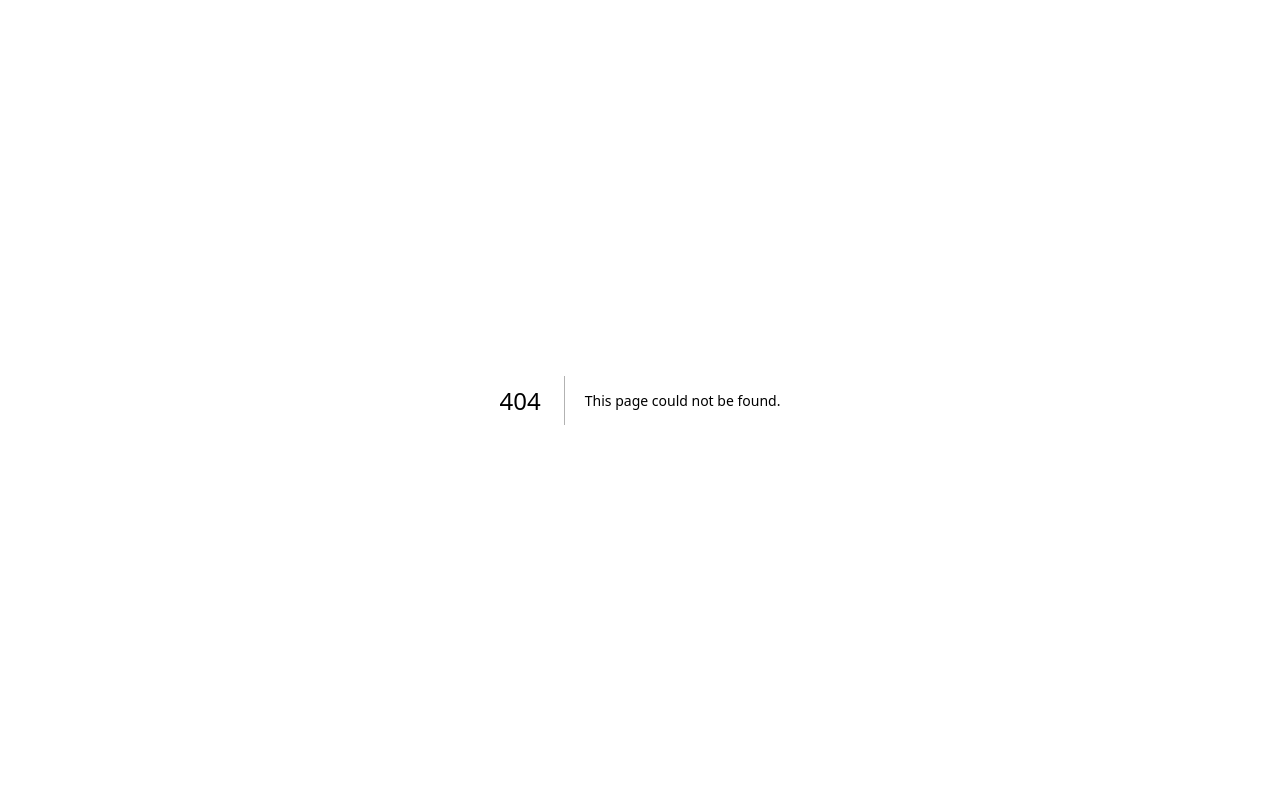
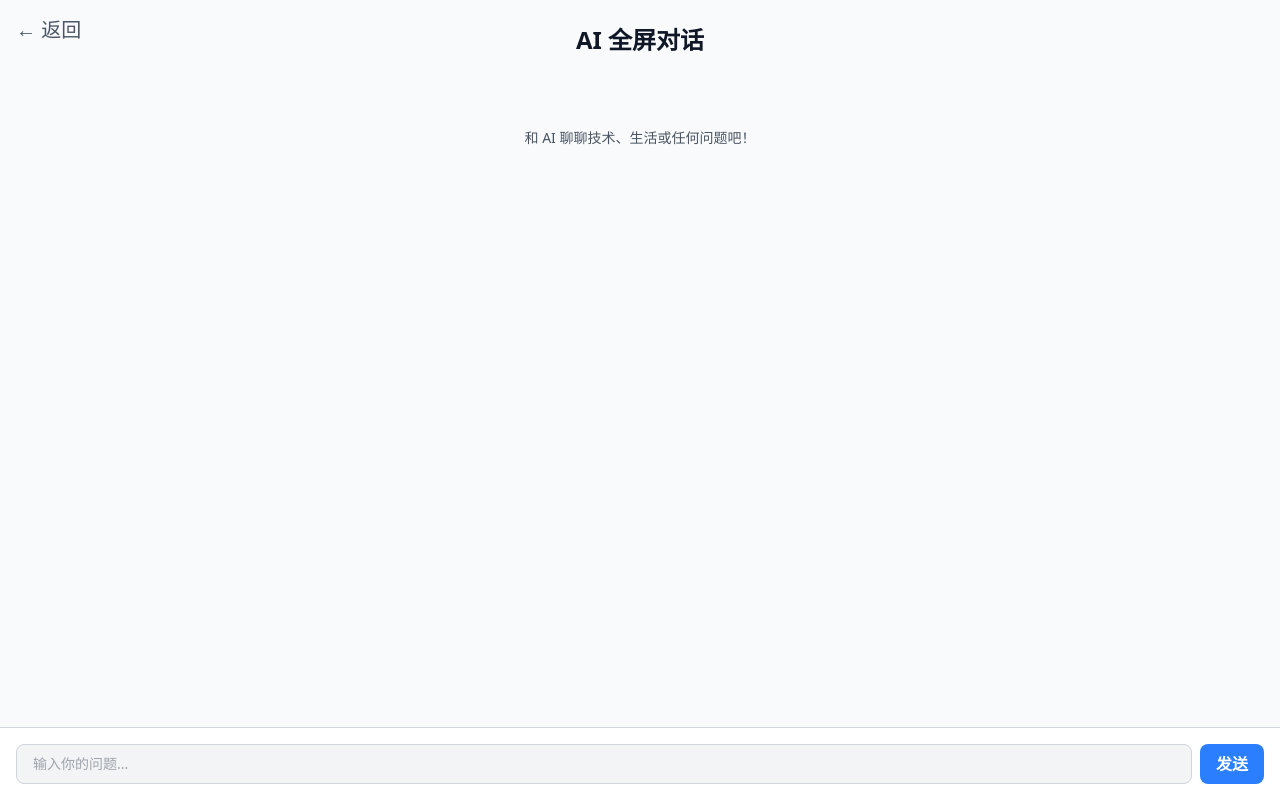
Before and after one commit to xianshi3/Reality-Blog, a Next.js app: page /ai-chat/fullscreen in a window 1280 px wide. Before the commit this address had no page. Built offline with nearby package versions, Linux system fonts and the light colour scheme.

Commit message:
添加AI聊天页面

```diff
--- /dev/null
+++ b/app/ai-chat/fullscreen/page.tsx
@@ -0,0 +1,112 @@
+"use client";  // 标记为客户端组件
+
+import React, { useState, useEffect } from "react";
+
+// 全屏聊天页面组件
+export default function FullscreenChat() {
+  const [messages, setMessages] = useState<any[]>([]);  // 存储聊天消息
+  const [input, setInput] = useState("");               // 存储用户输入的消息
+  const [loading, setLoading] = useState(false);        // 加载状态，用于控制发送消息时的加载动画
+
+  // 从 URL 查询参数中获取消息内容
+  useEffect(() => {
+    const queryMessages = new URLSearchParams(window.location.search).get("messages");
+    if (queryMessages) {
+      try {
+        setMessages(JSON.parse(queryMessages));  // 解析 URL 中的消息并设置
+      } catch (error) {
+        console.error("消息解析失败:", error);
+      }
+    }
+  }, []);
+
+  // 处理发送消息
+  const handleSend = async () => {
+    if (!input.trim() || loading) return;  // 如果输入为空或正在加载，则不发送消息
+    setLoading(true);  // 设置加载状态
+    const newMessages = [...messages, { role: "user", content: input }];
+    setMessages(newMessages);  // 更新消息列表
+    setInput("");  // 清空输入框
+
+    // 模拟 AI 回复 (在实际应用中，应该调用 API 获取 AI 回复)
+    setTimeout(() => {
+      setMessages([
+        ...newMessages,
+        { role: "assistant", content: `AI 回复: ${input}` },  // AI 的回复
+      ]);
+      setLoading(false);  // 结束加载状态
+    }, 1000);  // 模拟延迟
+  };
+
+  return (
+    <div className="min-h-screen flex flex-col bg-gray-50 text-gray-900">
+      {/* 返回按钮 */}
+      <button
+        onClick={() => window.history.back()} // 返回上一页
+        className="absolute top-4 left-4 text-xl text-gray-600 hover:text-gray-800"
+      >
+        ← 返回
+      </button>
+
+      <h1 className="text-center text-2xl font-semibold my-6">AI 全屏对话</h1>
+
+      {/* 聊天消息区 */}
+      <div className="flex-1 overflow-y-auto pb-16 px-4">
+        {/* 如果没有消息，则显示提示语 */}
+        {messages.length === 0 && (
+          <div className="text-gray-400 text-sm text-center mt-12 select-none">
+            和 AI 聊聊技术、生活或任何问题吧！
+          </div>
+        )}
+        {/* 渲染消息 */}
+        {messages.map((msg, idx) => (
+          <div key={idx} className={`flex items-end gap-2 ${msg.role === "user" ? "justify-end" : "justify-start"}`}>
+            {/* 如果是助手的消息，显示机器人头像 */}
+            {msg.role === "assistant" && (
+              <div className="w-8 h-8 rounded-full bg-blue-500 flex items-center justify-center text-white font-bold">
+                🤖
+              </div>
+            )}
+            {/* 显示消息内容 */}
+            <div
+              className={`px-4 py-2 rounded-lg max-w-[70%] text-sm whitespace-pre-line shadow-sm transition-all duration-200 ${
+                msg.role === "user"
+                  ? "bg-blue-500 text-white rounded-br-md"
+                  : "bg-gray-300 text-gray-800 rounded-bl-md"
+              }`}
+            >
+              {msg.content}
+            </div>
+            {/* 如果是用户的消息，显示用户头像 */}
+            {msg.role === "user" && (
+              <div className="w-8 h-8 rounded-full bg-gray-500 flex items-center justify-center text-white font-bold">
+                我
+              </div>
+            )}
+          </div>
+        ))}
+      </div>
+
+      {/* 输入区 */}
+      <div className="flex gap-2 p-4 border-t border-gray-300 bg-white">
+        {/* 用户输入框 */}
+        <input
+          type="text"
+          className="flex-1 border border-gray-300 rounded-lg px-4 py-2 text-sm bg-gray-100 focus:outline-none focus:ring-2 focus:ring-blue-400"
+          placeholder="输入你的问题..."
+          value={input}
+          onChange={(e) => setInput(e.target.value)} // 更新输入框内容
+          onKeyDown={(e) => e.key === "Enter" && handleSend()} // 回车键发送消息
+        />
+        {/* 发送按钮 */}
+        <button
+          onClick={handleSend}
+          disabled={loading}  // 如果正在发送消息，则禁用按钮
+          className="bg-blue-500 text-white px-4 py-2 rounded-lg font-semibold hover:bg-blue-600 transition-all duration-200 disabled:opacity-50"
+        >
+          {loading ? "发送中..." : "发送"}  {/* 根据加载状态显示按钮文字 */}
+        </button>
+      </div>
+    </div>
+  );
+}
--- /dev/null
+++ b/app/api/ai-chat.ts
@@ -0,0 +1,25 @@
+// pages/api/ai-chat.ts
+import type { NextApiRequest, NextApiResponse } from 'next';
+import { getAIResponse } from '../../lib/aiChatHelper';
+
+const handler = async (req: NextApiRequest, res: NextApiResponse) => {
+  if (req.method === 'POST') {
+    try {
+      const { messages } = req.body;
+      const inputText = messages[messages.length - 1]?.content || '';  // 获取用户的最后一条消息
+
+      // 调用 helper 函数与 AI 交互，获取 AI 回复
+      const aiReply = await getAIResponse(inputText);
+
+      // 返回 AI 回复
+      res.status(200).json({ reply: aiReply });
+    } catch (error: any) {
+      console.error('AI 服务异常:', error);
+      res.status(500).json({ error: error.message || '未知的错误' });
+    }
+  } else {
+    res.status(405).json({ error: '不允许的请求方式' });  // 如果不是 POST 请求，返回 405 状态码
+  }
+};
+
+export default handler;
--- a/components/AIChat.tsx
+++ b/components/AIChat.tsx
@@ -1,19 +1,10 @@
-/**
- * AIChat 组件
- *
- * @module AIChat
- */
+// components/AIChat.tsx
+"use client"; // 标记为客户端组件
 
-"use client";
-import React, { useState, useRef, useEffect } from "react";
+import React, { useState, useEffect, useRef } from 'react';
+import { useRouter } from 'next/navigation';
+import { Message } from '../types/message';  // 引入 Message 类型
 
-/** 消息类型定义 */
-interface Message {
-  role: "user" | "assistant";
-  content: string;
-}
-
-/** 用户和 AI 的头像 */
 const AVATAR = {
   user: (
     <div className="w-8 h-8 rounded-full bg-blue-400 flex items-center justify-center text-white font-bold shadow">
@@ -27,71 +18,76 @@ const AVATAR = {
   ),
 };
 
-/**
- * AIChat 组件
- * 悬浮按钮点击弹出对话框，支持与 AI 聊天
- */
 export default function AIChat() {
-  const [open, setOpen] = useState(false); // 控制对话框显示
-  const [messages, setMessages] = useState<Message[]>([]); // 消息列表
-  const [input, setInput] = useState(""); // 输入框内容
-  const [loading, setLoading] = useState(false); // 发送状态
-  const messagesEndRef = useRef<HTMLDivElement>(null); // 滚动到底部
+  const [open, setOpen] = useState(false);
+  const [messages, setMessages] = useState<Message[]>([]);  // 使用 Message 类型
+  const [input, setInput] = useState('');
+  const [loading, setLoading] = useState(false);
+  const messagesEndRef = useRef<HTMLDivElement>(null);
+  const router = useRouter();
 
-  // 每次消息变化或打开时自动滚动到底部
+  // 每次消息更新或对话框打开时，自动滚动到底部
   useEffect(() => {
-    if (open) {
-      setTimeout(() => messagesEndRef.current?.scrollIntoView({ behavior: "smooth" }), 100);
+    if (messagesEndRef.current) {
+      messagesEndRef.current.scrollIntoView({ behavior: 'smooth' });
     }
-  }, [messages, open]);
+  }, [messages]);
 
-  // 发送消息
   const handleSend = async () => {
     if (!input.trim() || loading) return;
-    const newMessages = [...messages, { role: "user" as const, content: input }];
-    setMessages(newMessages);
-    setInput("");
-    setLoading(true);
+
+    const newMessages: Message[] = [
+      ...messages,
+      { role: 'user', content: input },  // 确保 role 为 'user'
+    ];
+    setMessages(newMessages);  // 更新消息列表
+    setInput('');  // 清空输入框
+    setLoading(true);  // 设置加载状态
 
     try {
-      const res = await fetch("/api/ai-chat", {
-        method: "POST",
-        headers: { "Content-Type": "application/json" },
+      const res = await fetch('/api/ai-chat', {
+        method: 'POST',
+        headers: { 'Content-Type': 'application/json' },
         body: JSON.stringify({ messages: newMessages }),
       });
+
+      if (!res.ok) {
+        throw new Error('AI 服务异常');
+      }
+
       const data = await res.json();
       setMessages([
         ...newMessages,
-        { role: "assistant" as const, content: data.reply }
+        { role: 'assistant', content: data.reply || 'AI 服务异常' },
       ]);
-    } catch (e) {
+    } catch (error) {
       setMessages([
         ...newMessages,
-        { role: "assistant" as const, content: "AI服务异常，请稍后再试。" }
+        { role: 'assistant', content: 'AI 服务异常，请稍后再试' },
       ]);
+    } finally {
+      setLoading(false);  // 结束加载状态
     }
-    setLoading(false);
+  };
+
+  const handleFullscreen = () => {
+    const queryParams = new URLSearchParams();
+    queryParams.set('messages', JSON.stringify(messages));  // 传递当前对话消息
+    router.push(`/ai-chat/fullscreen?${queryParams.toString()}`);
   };
 
   return (
     <div>
-      {/* 悬浮按钮 */}
       <button
         className="fixed bottom-6 left-6 z-50 bg-gradient-to-br from-blue-500 to-purple-500 text-white rounded-full w-14 h-14 flex items-center justify-center shadow-lg hover:scale-110 transition-all focus:outline-none"
-        style={{ boxShadow: "0 4px 24px rgba(80,80,200,0.18)" }}
-        onClick={() => setOpen(v => !v)}
+        onClick={() => setOpen((prev) => !prev)}
         aria-label="打开AI对话"
       >
         <span className="text-2xl">🤖</span>
       </button>
 
-      {/* 对话框 */}
       {open && (
-        <div
-          className="fixed bottom-24 left-6 z-50 w-[350px] max-w-[90vw] flex flex-col bg-white/95 dark:bg-[#23272f]/95 rounded-2xl shadow-2xl border border-gray-200 dark:border-gray-700 backdrop-blur-md animate-fadeInUp"
-          style={{ minWidth: 320, minHeight: 420 }}
-        >
-          {/* 头部 */}
+        <div className="fixed bottom-24 left-6 z-50 w-[350px] max-w-[90vw] flex flex-col bg-white/95 dark:bg-[#23272f]/95 rounded-2xl shadow-2xl border border-gray-200 dark:border-gray-700 backdrop-blur-md animate-fadeInUp">
           <div className="flex items-center justify-between gap-2 px-4 py-3 border-b border-gray-100 dark:border-gray-700 bg-gradient-to-r from-blue-50 to-purple-50 dark:from-[#23272f] dark:to-[#23273f] rounded-t-2xl">
             <span className="flex items-center gap-2 text-blue-700 dark:text-blue-300 font-bold text-lg">
               <span className="text-2xl">🤖</span>AI 对话
@@ -104,7 +100,7 @@ export default function AIChat() {
               ×
             </button>
           </div>
-          {/* 消息区 */}
+
           <div className="flex-1 overflow-y-auto px-3 py-2 space-y-3 bg-gray-50 dark:bg-gray-900 rounded-b-lg">
             {messages.length === 0 && (
               <div className="text-gray-400 text-sm text-center mt-12 select-none">
@@ -112,34 +108,26 @@ export default function AIChat() {
               </div>
             )}
             {messages.map((msg, idx) => (
-              <div
-                key={idx}
-                className={`flex items-end gap-2 ${msg.role === "user" ? "justify-end" : "justify-start"} animate-scaleIn`}
-              >
-                {msg.role === "assistant" && AVATAR.assistant}
+              <div key={idx} className={`flex items-end gap-2 ${msg.role === 'user' ? 'justify-end' : 'justify-start'} animate-scaleIn`}>
+                {msg.role === 'assistant' && AVATAR.assistant}
                 <div
-                  className={`
-                    px-4 py-2 rounded-2xl max-w-[70%] text-sm whitespace-pre-line shadow
-                    ${msg.role === "user"
-                      ? "bg-blue-500 text-white rounded-br-md"
-                      : "bg-gray-200 dark:bg-gray-700 text-gray-900 dark:text-gray-100 rounded-bl-md"}
-                  `}
+                  className={`px-4 py-2 rounded-2xl max-w-[70%] text-sm whitespace-pre-line shadow ${msg.role === 'user' ? 'bg-blue-500 text-white rounded-br-md' : 'bg-gray-200 dark:bg-gray-700 text-gray-900 dark:text-gray-100 rounded-bl-md'}`}
                 >
                   {msg.content}
                 </div>
-                {msg.role === "user" && AVATAR.user}
+                {msg.role === 'user' && AVATAR.user}
               </div>
             ))}
             <div ref={messagesEndRef} />
           </div>
-          {/* 输入区 */}
+
           <div className="flex gap-2 px-3 py-3 border-t border-gray-100 dark:border-gray-700 bg-white dark:bg-[#23272f] rounded-b-2xl">
             <input
               className="flex-1 border border-gray-300 dark:border-gray-600 rounded-lg px-3 py-2 text-sm focus:outline-none focus:ring-2 focus:ring-blue-400 dark:bg-gray-800 dark:text-white transition"
               placeholder="请输入你的问题..."
               value={input}
-              onChange={e => setInput(e.target.value)}
-              onKeyDown={e => e.key === "Enter" && !loading && handleSend()}
+              onChange={(e) => setInput(e.target.value)}
+              onKeyDown={(e) => e.key === 'Enter' && !loading && handleSend()}
               disabled={loading}
             />
             <button
@@ -147,9 +135,16 @@ export default function AIChat() {
               onClick={handleSend}
               disabled={loading}
             >
-              {loading ? "发送中..." : "发送"}
+              {loading ? '发送中...' : '发送'}
             </button>
           </div>
+
+          <button
+            className="absolute top-4 right-4 text-xl text-gray-500 hover:text-blue-500"
+            onClick={handleFullscreen}
+          >
+            🔲
+          </button>
         </div>
       )}
     </div>
--- /dev/null
+++ b/lib/aiChatHelper.ts
@@ -0,0 +1,32 @@
+import axios from 'axios';
+
+// 从环境变量中获取 API URL 和 API 密钥
+const HUGGING_FACE_API_URL = process.env.HUGGING_FACE_API_URL!;
+const HUGGING_FACE_API_KEY = process.env.HUGGING_FACE_API_KEY!;
+
+// 向 AI API 发送请求，获取回复
+export const getAIResponse = async (inputText: string): Promise<string> => {
+  try {
+    const response = await axios.post(
+      `${HUGGING_FACE_API_URL}/v1/completions`,  // API 请求地址
+      {
+        model: 'gpt-3.5-turbo',  // 使用的 LLM 模型
+        prompt: inputText,  // 用户的输入
+        max_tokens: 150,  // 回复的最大 token 数
+        temperature: 0.7,  // 控制生成内容的创意度
+      },
+      {
+        headers: {
+          'Authorization': `Bearer ${HUGGING_FACE_API_KEY}`,  // 使用 Bearer Token 验证
+          'Content-Type': 'application/json',
+        },
+      }
+    );
+
+    // 返回生成的文本（AI 回复）
+    return response.data.choices[0].text.trim();
+  } catch (error) {
+    console.error('Error in AI response:', error);
+    throw new Error('AI 服务异常，请稍后再试');
+  }
+};
--- a/package.json
+++ b/package.json
@@ -10,6 +10,7 @@
   },
   "dependencies": {
     "@supabase/supabase-js": "^2.50.0",
+    "axios": "^1.10.0",
     "next": "15.3.3",
     "react": "^19.0.0",
     "react-dom": "^19.0.0"
--- /dev/null
+++ b/types/message.ts
@@ -0,0 +1,6 @@
+// types/message.ts
+
+export interface Message {
+  role: "user" | "assistant";  // 角色可以是 'user' 或 'assistant'
+  content: string;            // 消息内容是一个字符串
+}
```
Also changed, not shown: 1 other file (tests, documents, lock files or other folders).
